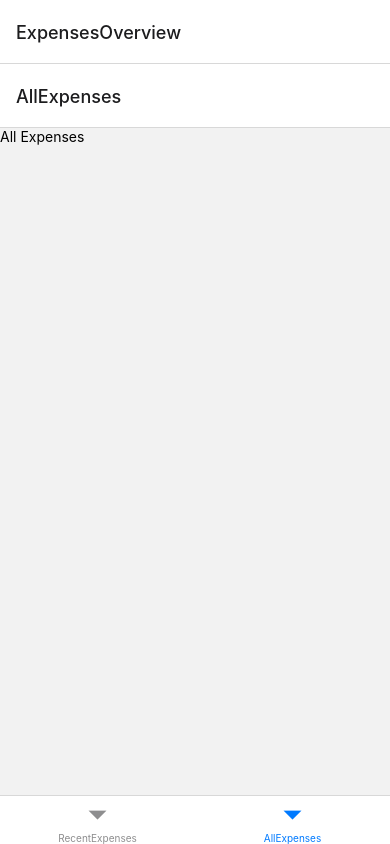
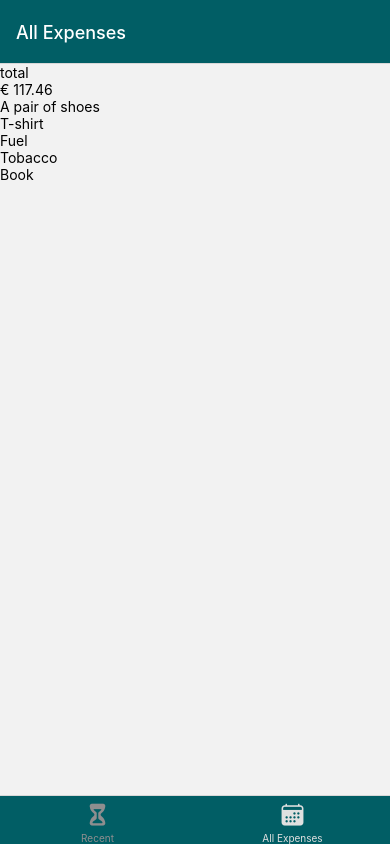
Before and after one commit to SaraFragnito/native4, a React Native app: screen /AllExpenses in a window 390 px wide. Built offline with nearby package versions, Linux system fonts and the light colour scheme.

Commit message:
expenses components

```diff
--- a/App.js
+++ b/App.js
@@ -1,3 +1,5 @@
+import { Ionicons } from '@expo/vector-icons';
+
 // screens
 import AllExpenses from './screens/AllExpenses';
 import ManageExpense from './screens/ManageExpense';
@@ -8,6 +10,7 @@ import { StatusBar } from 'expo-status-bar';
 import { NavigationContainer } from "@react-navigation/native"
 import { createNativeStackNavigator } from "@react-navigation/native-stack"
 import { createBottomTabNavigator } from "@react-navigation/bottom-tabs"
+import { GlobalStyles } from './constants/styles';
 
 //______________________________________________
 
@@ -16,9 +19,33 @@ const BottomTabs = createBottomTabNavigator()
 
 function ExpensesOverview(){
   return (
-    <BottomTabs.Navigator>
-      <BottomTabs.Screen name="RecentExpenses" component={RecentExpenses} />
-      <BottomTabs.Screen name="AllExpenses" component={AllExpenses} />
+    <BottomTabs.Navigator
+      screenOptions={{
+        headerStyle: { backgroundColor: GlobalStyles.colors.primary500 },
+        headerTintColor: "white",
+        tabBarStyle: { backgroundColor: GlobalStyles.colors.primary500 },
+        tabBarActiveTintColor: GlobalStyles.colors.accent500,
+
+      }}
+    >
+      <BottomTabs.Screen
+        name="RecentExpenses"
+        component={RecentExpenses}
+        options={{
+          title: "Recent Expenses",
+          tabBarLabel: "Recent",
+          tabBarIcon: ({color, size}) => <Ionicons name="hourglass" size={size} color={color} />
+        }}
+      />
+      <BottomTabs.Screen
+        name="AllExpenses"
+        component={AllExpenses}
+        options={{
+          title: "All Expenses",
+          tabBarLabel: "All Expenses",
+          tabBarIcon: ({color, size}) => <Ionicons name="calendar" size={size} color={color} />
+        }}
+      />
     </BottomTabs.Navigator>
   )
 }
@@ -29,7 +56,11 @@ export default function App() {
       <StatusBar style="auto" />
       <NavigationContainer>
         <Stack.Navigator>
-          <Stack.Screen name="ExpensesOverview" component={ExpensesOverview} />
+          <Stack.Screen
+            name="ExpensesOverview"
+            component={ExpensesOverview}
+            options={{ headerShown: false }}
+          />
           <Stack.Screen name="ManageExpense" component={ManageExpense} />
         </Stack.Navigator>
       </NavigationContainer>
--- /dev/null
+++ b/components/expenses/ExpensesList.js
@@ -0,0 +1,11 @@
+import { FlatList, Text } from "react-native"
+
+const renderExpenseItem = (itemData) => <Text>{itemData.item.description}</Text>
+
+function ExpensesList(props){
+  return (
+      <FlatList data={props.expenses} renderItem={renderExpenseItem} keyExtractor={(item) => item.id} />
+  )
+}
+
+export default ExpensesList
--- /dev/null
+++ b/components/expenses/ExpensesOutput.js
@@ -0,0 +1,47 @@
+import { View } from "react-native"
+import ExpensesList from "./ExpensesList"
+import ExpensesSummary from "./ExpensesSummary"
+
+const DUMMY_EXPENSES = [
+  {
+    id: "e1",
+    description: "A pair of shoes",
+    amount: 59.99,
+    date: new Date("2022-04-21")
+  },
+  {
+    id: "e2",
+    description: "T-shirt",
+    amount: 9.99,
+    date: new Date("2022-01-21")
+  },
+  {
+    id: "e3",
+    description: "Fuel",
+    amount: 20.50,
+    date: new Date("2022-04-20")
+  },
+  {
+    id: "e4",
+    description: "Tobacco",
+    amount: 6.99,
+    date: new Date("2021-03-21")
+  },
+  {
+    id: "e5",
+    description: "Book",
+    amount: 19.99,
+    date: new Date("2021-09-21")
+  },
+]
+
+function ExpensesOutput(props){
+  return (
+    <View>
+      <ExpensesSummary expenses={DUMMY_EXPENSES} periodName={props.expensesPeriod} />
+      <ExpensesList expenses={DUMMY_EXPENSES} />
+    </View>
+  )
+}
+
+export default ExpensesOutput
--- /dev/null
+++ b/components/expenses/ExpensesSummary.js
@@ -0,0 +1,16 @@
+import { View, Text } from "react-native"
+
+function ExpensesSummary(props){
+  const expensesSum = props.expenses.reduce((sum, expense) => {
+    return sum + expense.amount
+  }, 0)
+
+  return (
+    <View>
+      <Text>{props.periodName}</Text>
+      <Text>€ {expensesSum.toFixed(2)}</Text>
+    </View>
+  )
+}
+
+export default ExpensesSummary
--- /dev/null
+++ b/constants/styles.js
@@ -0,0 +1,16 @@
+export const GlobalStyles = {
+  colors: {
+    primary50: '#E0E0E0',
+    primary100: '#00BABA',
+    primary200: '#00BABA',
+    primary400: '##007C7C',
+    primary500: '#015E65',
+    primary700: '#003E3E',
+    primary800: '#004958',
+    accent500: '#E0E0E0',
+    error50: '#fcc4e4',
+    error500: '#9b095c',
+    gray500: '#39324a',
+    gray700: '#221c30',
+  },
+};
--- a/screens/AllExpenses.js
+++ b/screens/AllExpenses.js
@@ -1,7 +1,8 @@
 import { Text } from "react-native"
+import ExpensesOutput from "../components/expenses/ExpensesOutput";
 
 function AllExpenses() {
-  return <Text>All Expenses</Text>
+  return <ExpensesOutput expensesPeriod="total" />
 }
 
 export default AllExpenses;
--- a/screens/RecentExpenses.js
+++ b/screens/RecentExpenses.js
@@ -1,7 +1,8 @@
 import { Text } from "react-native"
+import ExpensesOutput from "../components/expenses/ExpensesOutput";
 
 function RecentExpenses() {
-  return <Text>Recent Expenses</Text>
+  return <ExpensesOutput expensesPeriod="last 7 days"/>
 }
 
 export default RecentExpenses;
```
